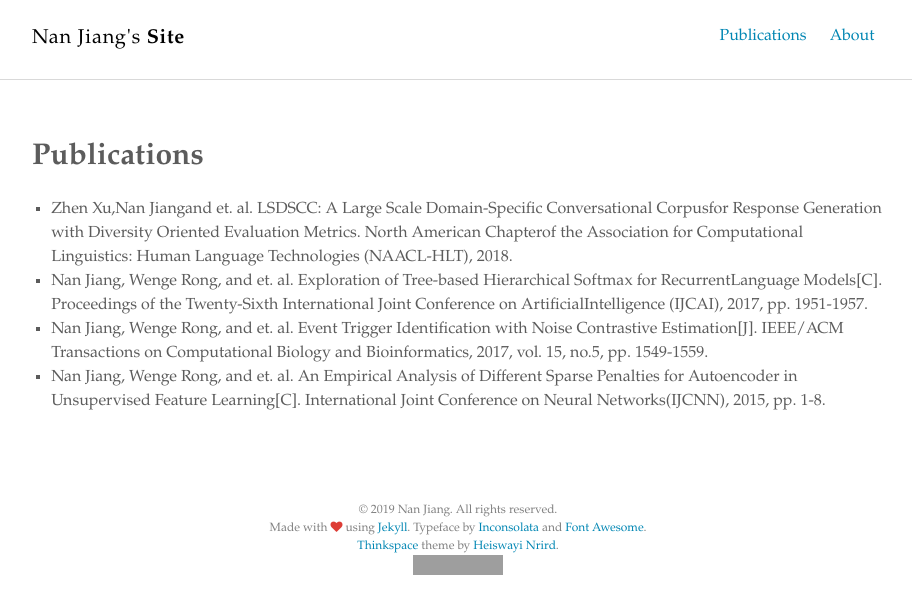
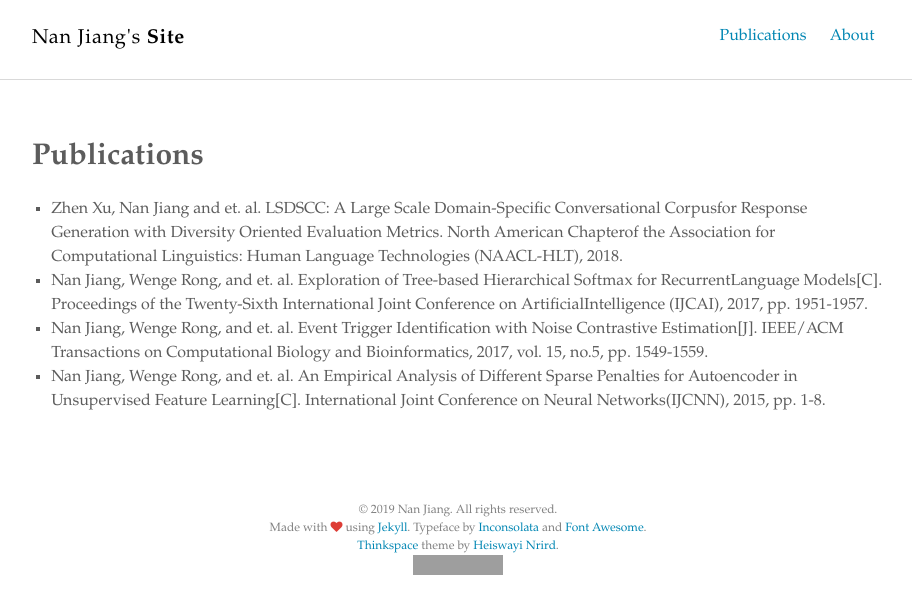
Before and after one commit to jiangnanhugo/jiangnanhugo.github.io, a Jekyll site: the page built from publications.md, in a window 1280 px wide. Shown: the top 614 px of the page, without its empty margins (182-1094 px from the left). Built offline with Jekyll 4.4.1, drawn with Linux system fonts in a browser that asks for light colours; grey boxes are pictures that could not be loaded.

Commit message:
Update publications.md

```diff
--- a/publications.md
+++ b/publications.md
@@ -4,7 +4,7 @@ title: Publications
 permalink: /pub/
 ---
 
-- Zhen Xu,Nan Jiangand et. al. LSDSCC: A Large Scale Domain-Specific Conversational Corpusfor Response Generation with Diversity Oriented Evaluation Metrics. North American Chapterof the Association for Computational Linguistics: Human Language Technologies (NAACL-HLT), 2018.
+- Zhen Xu, Nan Jiang and et. al. LSDSCC: A Large Scale Domain-Specific Conversational Corpusfor Response Generation with Diversity Oriented Evaluation Metrics. North American Chapterof the Association for Computational Linguistics: Human Language Technologies (NAACL-HLT), 2018.
 - Nan Jiang, Wenge Rong, and et. al. Exploration of Tree-based Hierarchical Softmax for RecurrentLanguage Models[C]. Proceedings of the Twenty-Sixth International Joint Conference on ArtificialIntelligence (IJCAI), 2017, pp. 1951-1957.
 - Nan Jiang, Wenge Rong, and et. al. Event Trigger Identification with Noise Contrastive Estimation[J]. IEEE/ACM Transactions on Computational Biology and Bioinformatics, 2017, vol. 15, no.5, pp. 1549-1559.
 - Nan Jiang, Wenge Rong, and et. al. An Empirical Analysis of Different Sparse Penalties for Autoencoder in Unsupervised Feature Learning[C]. International Joint Conference on Neural Networks(IJCNN), 2015, pp. 1-8.
```
